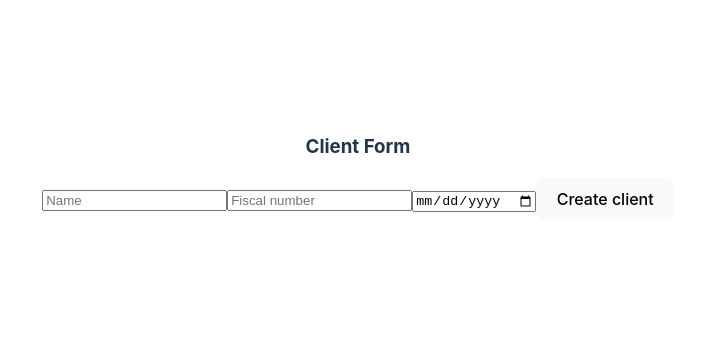
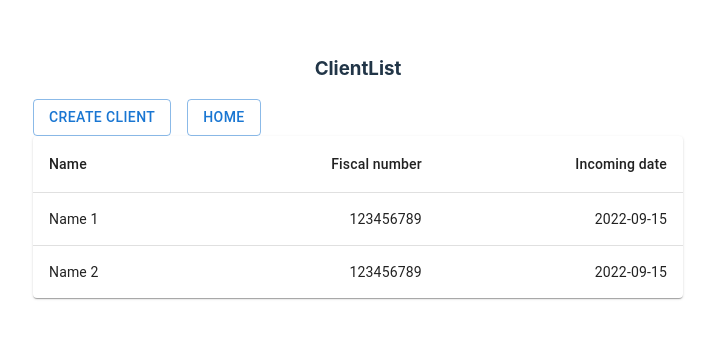
Before and after one commit to Alessag/redux-crud-project, a React (Vite) app: page /client in a window 1280 px wide. Shown: the part 232-570 px from the top of the page, without its empty margins (282-997 px from the left). Built offline with nearby package versions, Linux system fonts and the light colour scheme.

Commit message:
Create client

```diff
--- a/src/App.tsx
+++ b/src/App.tsx
@@ -1,5 +1,7 @@
 import { BrowserRouter, Link, Route, Routes } from "react-router-dom";
 import ClientForm from "./components/ClientForm";
+import ClientList from "./components/ClientList";
+import Button from "@mui/material/Button";
 
 import "./App.css";
 
@@ -7,7 +9,9 @@ const Home = () => {
   return (
     <div>
       <h1>Home</h1>
-      <Link to="/client">Client service</Link>
+      <Button variant="outlined">
+        <Link to="/client">Client service</Link>
+      </Button>
     </div>
   );
 };
@@ -18,7 +22,8 @@ function App() {
       <BrowserRouter>
         <Routes>
           <Route path="/" element={<Home />} />
-          <Route path="client" element={<ClientForm />} />
+          <Route path="client" element={<ClientList />} />
+          <Route path="client/create" element={<ClientForm />} />
         </Routes>
       </BrowserRouter>
     </div>
--- a/src/components/ClientForm.tsx
+++ b/src/components/ClientForm.tsx
@@ -1,5 +1,11 @@
+import { Button } from "@mui/material";
 import React from "react";
 import { useForm } from "react-hook-form";
+import { Link, useNavigate } from "react-router-dom";
+import { v4 as uuid } from "uuid";
+import { useAppDispatch } from "../app/hooks";
+import { createClient } from "../featured/client/clientSlice";
+import Container from "@mui/material/Container";
 
 type Client = {
   name: string;
@@ -8,14 +14,17 @@ type Client = {
 };
 
 const ClientForm = () => {
+  const navigate = useNavigate();
+  const dispatch = useAppDispatch();
   const { register, handleSubmit } = useForm<Client>();
 
   const onSubmit = (data: Client) => {
-    console.log(data);
+    dispatch(createClient({ ...data, id: uuid() }));
+    navigate("/client");
   };
 
   return (
-    <div>
+    <Container>
       <h3>Client Form</h3>
       <form onSubmit={handleSubmit(onSubmit)}>
         <input
@@ -39,9 +48,14 @@ const ClientForm = () => {
             required: true,
           })}
         />
-        <button>Create client</button>
+        <Button variant="outlined" type="submit">
+          Create client
+        </Button>
       </form>
-    </div>
+      <Link to="/">
+        <Button variant="outlined">Home</Button>
+      </Link>
+    </Container>
   );
 };
 
--- /dev/null
+++ b/src/components/ClientList.tsx
@@ -0,0 +1,58 @@
+import React from "react";
+import { Link } from "react-router-dom";
+import { useAppSelector } from "../app/hooks";
+
+import Table from "@mui/material/Table";
+import TableBody from "@mui/material/TableBody";
+import TableCell from "@mui/material/TableCell";
+import TableContainer from "@mui/material/TableContainer";
+import TableHead from "@mui/material/TableHead";
+import TableRow from "@mui/material/TableRow";
+import Paper from "@mui/material/Paper";
+import Stack from "@mui/material/Stack";
+import Button from "@mui/material/Button";
+
+const ClientList = () => {
+  const clients = useAppSelector((state) => state.client);
+  return (
+    <div>
+      <h3>ClientList</h3>
+      <Stack spacing={2} direction="row">
+        <Link to="/client/create">
+          <Button variant="outlined">Create client</Button>
+        </Link>
+        <Link to="/">
+          <Button variant="outlined">Home</Button>
+        </Link>
+      </Stack>
+
+      <TableContainer component={Paper}>
+        <Table sx={{ minWidth: 650 }} aria-label="simple table">
+          <TableHead>
+            <TableRow>
+              <TableCell>Name</TableCell>
+              <TableCell align="right">Fiscal number</TableCell>
+              <TableCell align="right">Incoming date</TableCell>
+            </TableRow>
+          </TableHead>
+          <TableBody>
+            {clients.map((row) => (
+              <TableRow
+                key={row.name}
+                sx={{ "&:last-child td, &:last-child th": { border: 0 } }}
+              >
+                <TableCell component="th" scope="row">
+                  {row.name}
+                </TableCell>
+                <TableCell align="right">{row.fiscalNumber}</TableCell>
+                <TableCell align="right">{row.incomingDate}</TableCell>
+              </TableRow>
+            ))}
+          </TableBody>
+        </Table>
+      </TableContainer>
+    </div>
+  );
+};
+
+export default ClientList;
--- a/src/featured/client/clientSlice.tsx
+++ b/src/featured/client/clientSlice.tsx
@@ -1,11 +1,27 @@
 import { createSlice } from "@reduxjs/toolkit";
+
+import { ClientType } from "../../types/client";
+const initialState: ClientType[] = [
+  {
+    id: "1",
+    name: "Name 1",
+    fiscalNumber: "123456789",
+    incomingDate: "2022-09-15",
+  },
+  {
+    id: "2",
+    name: "Name 2",
+    fiscalNumber: "123456789",
+    incomingDate: "2022-09-15",
+  },
+];
 
 export const clientSlice = createSlice({
   name: "client",
-  initialState: {},
+  initialState,
   reducers: {
     createClient: (state, action) => {
-      console.log("Create", state, action);
+      state.push(action.payload);
     },
     editClient: (state, action) => {
       console.log("Edit", state, action);
--- a/src/types/client.ts
+++ b/src/types/client.ts
@@ -1,6 +1,6 @@
-export type Client = {
+export type ClientType = {
   fiscalNumber: string;
   id: string;
-  incomingDate: Date;
+  incomingDate: string;
   name: string;
 };
```
Also changed, not shown: package.json (+6 -1 lines), 1 other file (tests, documents, lock files or other folders).
